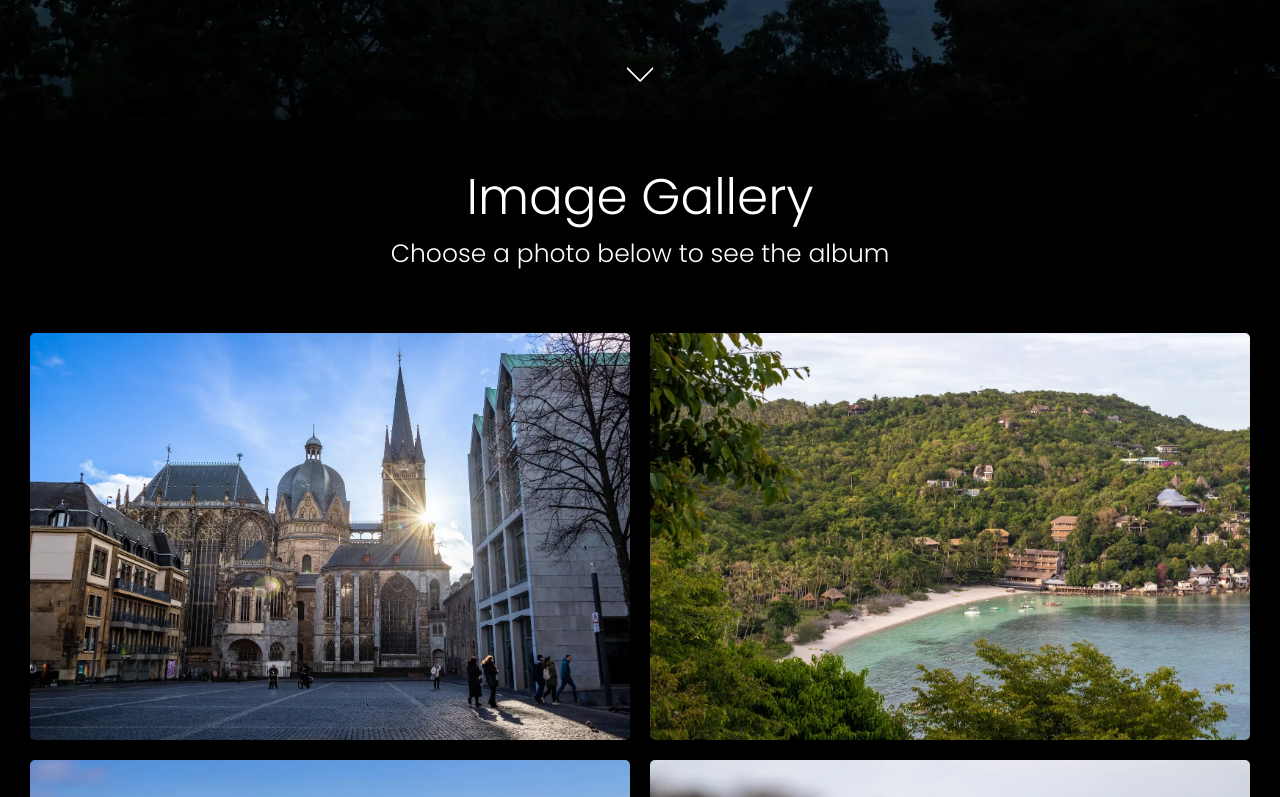
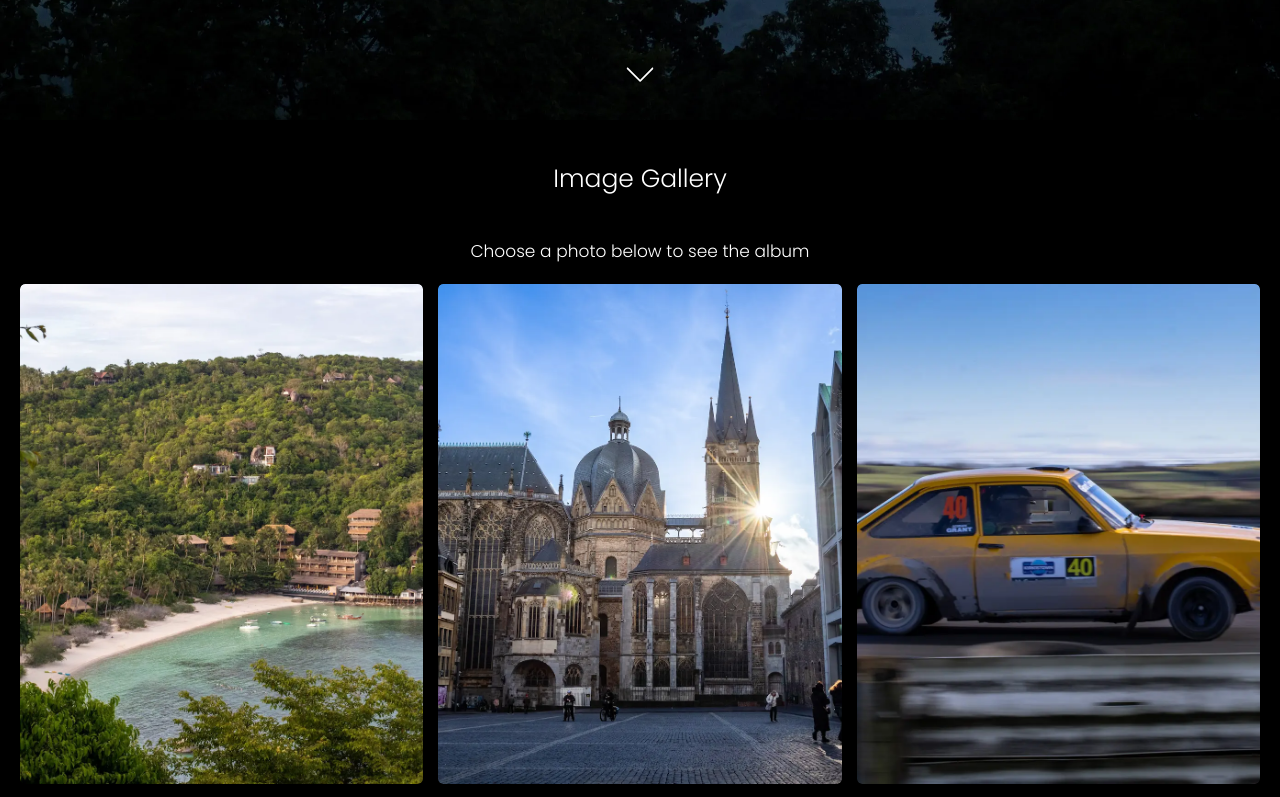
Before and after one commit to Gooozeee/PhotoFrontEnd, a React (Vite) app: page / in a window 1280 px wide. Shown: the part 680-1477 px from the top of the page. Built offline with nearby package versions, Linux system fonts and the light colour scheme.

Commit message:
refactoring image gallery styles

```diff
--- a/src/components/DownArrow.tsx
+++ b/src/components/DownArrow.tsx
@@ -25,7 +25,7 @@
   return (
     <div
       className={isOnTop ? "down-arrow" : "down-arrow-disabled"}
-      onClick={() => scrollToPosition(1200)}
+      onClick={() => scrollToPosition(600)}
     >
       <SlArrowDown />
     </div>
--- a/src/components/GalleryBanner.tsx
+++ b/src/components/GalleryBanner.tsx
@@ -3,7 +3,7 @@
 import rallySide2 from "../assets/Rally/Yellow Escort Pan Kirkistown 2023.webp";
 import aachen from "../assets/Cities/Aachen Germany 2022.webp";
 import koTao from "../assets/Landscapes/Koh Tao 2023.webp";
-import GalleryImage from "./GalleryImage";
+import SingleAlbumImage from "./SingleAlbumImage";
 
 interface Props {
   title?: string;
@@ -14,31 +14,35 @@
     <div className="gallery-banner-container">
       <h1 className="title-text">{title}</h1>
       <h2 className="subheading">Choose a photo below to see the album</h2>
-      <div className="image-gallery">
-        <div className="column">
-          <GalleryImage
+      <div className="masonry-grid">
+        <SingleAlbumImage
+          imageSource={koTao}
+          imageDescription="Landscapes"
+          albumName="Landscapes"
+          size="normal"
+          presetOrientation="landscape"
+        />
+        <SingleAlbumImage
           imageSource={aachen}
           imageDescription="Cities Around the World"
           albumName="Cities"
+          size="normal"
+          presetOrientation="landscape"
         />
-          <GalleryImage
+        <SingleAlbumImage
           imageSource={rallySide2}
-            imageDescription="Kirkistown Rally 2022"
+          imageDescription="Kirkistown Rally"
           albumName="Rally"
+          size="normal"
+          presetOrientation="landscape"
         />
-        </div>
-        <div className="column">
-          <GalleryImage
-            imageSource={koTao}
-            imageDescription="Landscapes"
-            albumName="Landscapes"
+        <SingleAlbumImage
+          imageSource={bird1}
+          imageDescription="Birds"
+          albumName="Birds"
+          size="normal"
+          presetOrientation="landscape"
         />
-          <GalleryImage
-            imageSource={bird1}
-            imageDescription="Birds in Flight"
-            albumName="Birds"
-          />
-        </div>
       </div>
     </div>
   );
--- a/src/components/NavBar.tsx
+++ b/src/components/NavBar.tsx
@@ -51,14 +51,14 @@
       <div className={`menu${hamburgerOpen ? "__display" : "__nodisplay"}`}>
         <ul>
           <li>
-            <Link to="/" className="link">
+            <div className="link" onClick={() => handleClick("/", 0)}>
               Home
-            </Link>
+            </div>
           </li>
           <li>
-            <Link to="/software" className="link">
+            <div className="link" onClick={() => handleClick("/software", 0)}>
               Software Engineering
-            </Link>
+            </div>
           </li>
           <li>
             <div className="link" onClick={() => handleClick("/software", 600)}>
@@ -66,10 +66,7 @@
             </div>
           </li>
           <li>
-            <div
-              className="link"
-              onClick={() => handleClick("/software", 1200)}
-            >
+            <div className="link" onClick={() => handleClick("/software", 1100)}>
               Projects
             </div>
           </li>
--- a/src/components/SingleAlbumImage.tsx
+++ b/src/components/SingleAlbumImage.tsx
@@ -1,17 +1,71 @@
+import { useEffect, useRef } from "react";
 import "../styles/GalleryImageStyles.css";
+import { Link } from "react-router-dom";
 
 interface Props {
   imageSource: string;
   imageDescription: string;
+  albumName?: string;
+  presetOrientation?: "portrait" | "landscape";
+  size?: "normal" | "wide" | "full";
 }
 
-const SingleAlbumImage = ({ imageSource, imageDescription }: Props) => {
+const SingleAlbumImage = ({
+  imageSource,
+  imageDescription,
+  albumName,
+  presetOrientation,
+  size,
+}: Props) => {
+  const containerRef = useRef<HTMLDivElement>(null);
+
+  useEffect(() => {
+    const container = containerRef.current;
+    if (!container) return;
+
+    container.classList.remove(
+      "portrait",
+      "landscape",
+      "normal",
+      "wide",
+      "full"
+    );
+
+    if (presetOrientation) {
+      container.classList.add(presetOrientation);
+    } else {
+      const image = new Image();
+      image.src = imageSource;
+
+      image.onload = () => {
+        const isPortrait = image.height > image.width;
+        container.classList.add(isPortrait ? "portrait" : "landscape");
+      };
+    }
+
+    if (size) {
+      container.classList.add(size);
+    }
+  }, [imageSource, presetOrientation, size]);
+
+  const content = (
+    <>
+      <img src={imageSource} alt={imageDescription} />
+      <div className="overlay">
+        <span>{imageDescription}</span>
+      </div>
+    </>
+  );
+
   return (
-    <div className="image-item">
-        <img src={imageSource} alt={imageDescription} />
-        <div className="overlay">
-          <span>{imageDescription}</span>
-        </div>
+    <div ref={containerRef} className="image-item">
+      {albumName ? (
+        <Link to={`/singleAlbum?album=${albumName}`} className="link">
+          {content}
+        </Link>
+      ) : (
+        content
+      )}
     </div>
   );
 };
--- a/src/styles/GalleryBannerStyles.css
+++ b/src/styles/GalleryBannerStyles.css
@@ -1,24 +1,83 @@
 .gallery-banner-container {
-    padding-top: 40px;
     background-color: black;
+    max-width: 1800px;
+    margin: 0 auto;
+    padding: 40px 20px;
+}
+
+.gallery-banner-container .masonry-grid {
+    display: grid;
+    grid-template-columns: repeat(4, 1fr);
+    gap: 15px;
+    max-width: 1800px;
+    margin: 0 auto;
+}
+
+.gallery-banner-container .masonry-grid .image-item {
+    width: 100%;
+    height: 500px;
 }
 
 .image-gallery {
-    margin-left: 20px;
-    margin-right: 20px;
-    margin-top: 20px;
+    margin-left: 15px;
+    margin-right: 15px;
+    margin-top: 15px;
 }
 
 .image-gallery .column {
     display: flex;
     flex-direction: column;
-    gap: 20px;
+    gap: 15px;
 }
 
-@media screen and (min-width: 800px) {
+.masonry-grid {
+    display: grid;
+    gap: 15px;
+    grid-auto-flow: dense;
+    grid-auto-rows: auto;
+}
+
+@media screen and (max-width: 800px) {
+    .gallery-banner-container {
+        padding: 40px 10px;
+    }
+
+    .gallery-banner-container .masonry-grid {
+        grid-template-columns: repeat(2, 1fr);
+        gap: 10px;
+    }
+
+    .gallery-banner-container .masonry-grid .image-item {
+        height: 300px;
+    }
+
     .image-gallery {
-      flex-direction: row;
-      margin-left: 0px;
-      margin-right: 0px;
+        margin-left: 5px;
+        margin-right: 5px;
     }
 }
+
+@media screen and (min-width: 801px) and (max-width: 1200px) {
+    .gallery-banner-container .masonry-grid {
+        grid-template-columns: repeat(4, 1fr);
+        gap: 15px;
+    }
+
+    .gallery-banner-container .masonry-grid .image-item {
+        height: 400px;
+    }
+}
+
+@media screen and (min-width: 1201px) {
+    .gallery-banner-container .masonry-grid {
+        grid-template-columns: repeat(12, 1fr);
+        gap: 15px;
+        max-width: 1800px;
+        margin: 0 auto;
+    }
+
+    .gallery-banner-container .masonry-grid .image-item {
+        grid-column: span 3;
+        height: min(30vw, 500px);
+    }
+}
--- a/src/styles/GalleryImageStyles.css
+++ b/src/styles/GalleryImageStyles.css
@@ -1,25 +1,30 @@
-.image-item img {
-    width: 100%;
-    border-radius: 5px;
-    height: 100%;
-}
-
 .image-item {
     position: relative;
     cursor: pointer;
-    object-fit:contain;
-    flex-grow: 1;
-    transition: 0.5s;
+    overflow: hidden;
+    border-radius: 5px;
+    transition: transform 0.5s;
+    width: 100%;
+    height: 100%;
+    min-height: 500px;
+}
+
+.image-item img {
+    width: 100%;
+    height: 100%;
+    object-fit: cover;
+    display: block;
+    border-radius: 5px;
 }
 
 .overlay {
     position: absolute;
-    width: 100%;
-    height: 100%;
-    background: rgba(57, 57, 57, 0.8);
     top: 0;
     left: 0;
-    font-size: 5vw;
+    right: 0;
+    bottom: 0;
+    background: rgba(57, 57, 57, 0.8);
+    font-size: clamp(16px, 2vw, 24px);
     font-weight: 300;
     transform: scale(0);
     transition: all 0.2s 0.1s ease-in-out;
@@ -27,8 +32,10 @@
     display: flex;
     align-items: center;
     justify-content: center;
+    text-align: center;
     text-decoration: none;
     border-radius: 5px;
+    padding: 20px;
 }
 
 .image-item:hover .overlay {
@@ -36,13 +43,23 @@
 }
 
 .image-item:hover {
-    transform: scale(1.03);
-    transition: 0.5s;
+    transform: scale(1.02);
     z-index: 2;
 }
 
-@media screen and (min-width: 800px) {
+@media screen and (max-width: 800px) {
+    .image-item:hover {
+        transform: scale(1.01);
+    }
+
     .overlay {
-        font-size: 1.5vw;
+        font-size: 16px;
+        padding: 10px;
     }
 }
+
+@media screen and (max-width: 600px) {
+    .image-item {
+        min-height: 300px;
+    }
+}
--- a/src/styles/SingleAlbumPageStyles.css
+++ b/src/styles/SingleAlbumPageStyles.css
@@ -1,23 +1,18 @@
 .album-page-container {
     background-color: black;
-    display: fixed;
-}
-
-.image-gallery {
-    flex-direction: column;
-    display: flex;
-    background-color: black;
-    gap: 20px;
+    min-height: 100vh;
 }
 
 .image-gallery-container {
-    padding-top: 150px;
+    padding: 150px 20px 40px;
+    max-width: 1800px;
+    margin: 0 auto;
 }
 
-.column {
-    margin-top: 20px;
-    flex: 1;
-    object-fit: contain;
+.masonry-grid {
+    display: grid;
+    grid-template-columns: repeat(12, 1fr);
+    gap: 15px;
 }
 
 .title-text {
@@ -25,21 +20,63 @@
     font-weight: 300;
     font-size: 25px;
     text-align: center;
+    margin-bottom: 40px;
 }
 
+.masonry-grid .image-item {
+    width: 100%;
+    height: 500px;
+}
 
-@media screen and (min-width: 800px) {
-    .image-gallery {
-      flex-direction: row;
-      padding-left: 30px;
-      padding-right: 30px;
+/* Override any preset size classes */
+.masonry-grid .image-item.normal,
+.masonry-grid .image-item.wide,
+.masonry-grid .image-item.full {
+    grid-column: span 4;
+    height: 500px;
+}
+
+/* Override any orientation classes */
+.masonry-grid .image-item.landscape,
+.masonry-grid .image-item.portrait {
+    grid-column: span 4;
+    height: 500px;
+}
+
+@media screen and (max-width: 800px) {
+    .image-gallery-container {
+        padding: 100px 10px 20px;
     }
 
-    .title-text {
-        font-size: 50px;
+    .masonry-grid {
+        grid-template-columns: repeat(4, 1fr);
+        gap: 10px;
     }
 
-    .subheading {
-        font-size: 25px;
+    .masonry-grid .image-item,
+    .masonry-grid .image-item.landscape,
+    .masonry-grid .image-item.portrait,
+    .masonry-grid .image-item.normal,
+    .masonry-grid .image-item.wide,
+    .masonry-grid .image-item.full {
+        grid-column: span 2;
+        height: 300px;
     }
 }
+
+@media screen and (min-width: 801px) and (max-width: 1200px) {
+    .masonry-grid {
+        grid-template-columns: repeat(8, 1fr);
+        gap: 15px;
+    }
+
+    .masonry-grid .image-item,
+    .masonry-grid .image-item.landscape,
+    .masonry-grid .image-item.portrait,
+    .masonry-grid .image-item.normal,
+    .masonry-grid .image-item.wide,
+    .masonry-grid .image-item.full {
+        grid-column: span 4;
+        height: 400px;
+    }
+}
```
Also changed, not shown: src/components/WelcomeImage.tsx (+0 -19 lines), src/pages/SingleAlbumPage.tsx (+71 -50 lines). Lines whose indentation alone changed are shown as unchanged.
